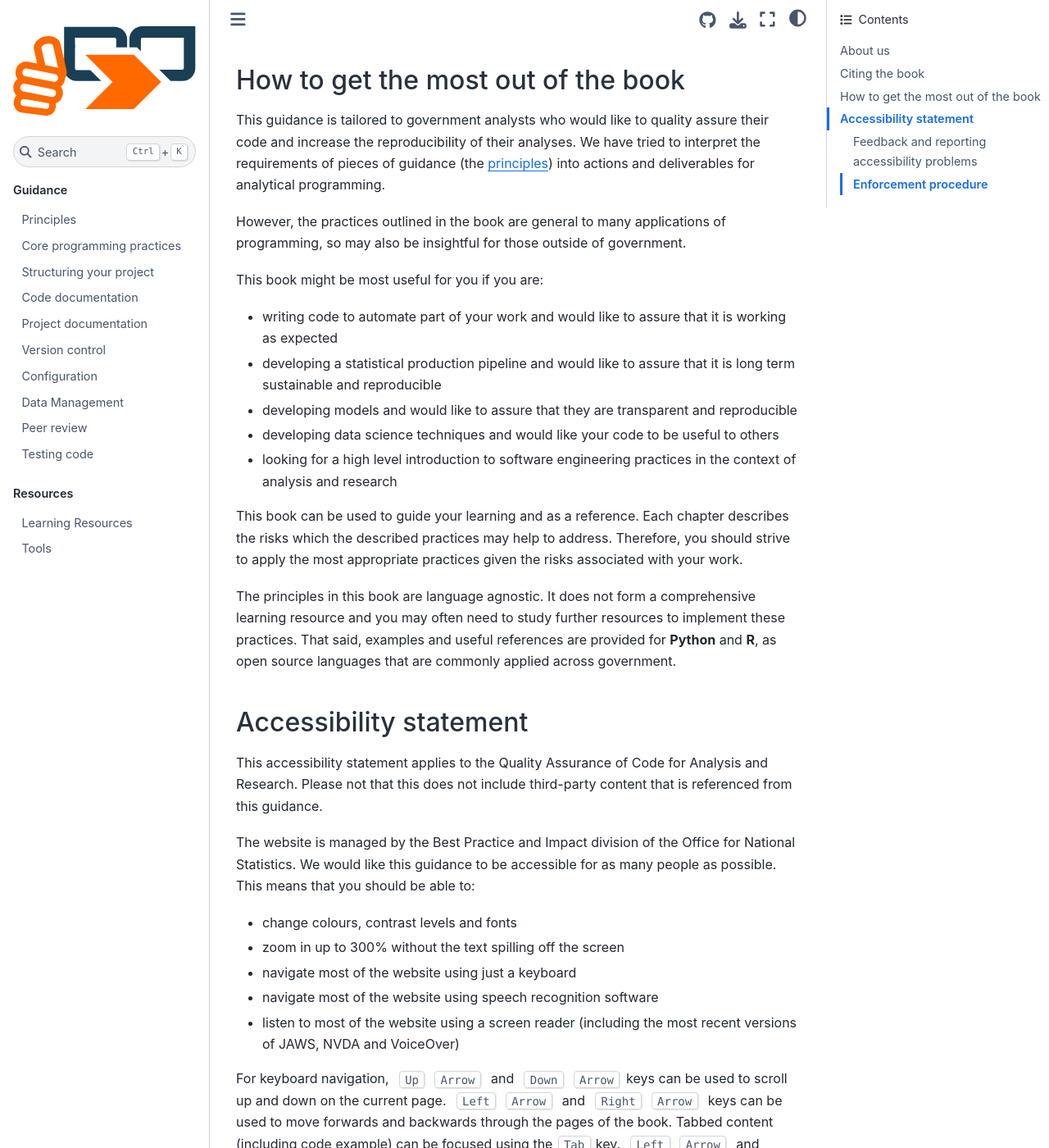
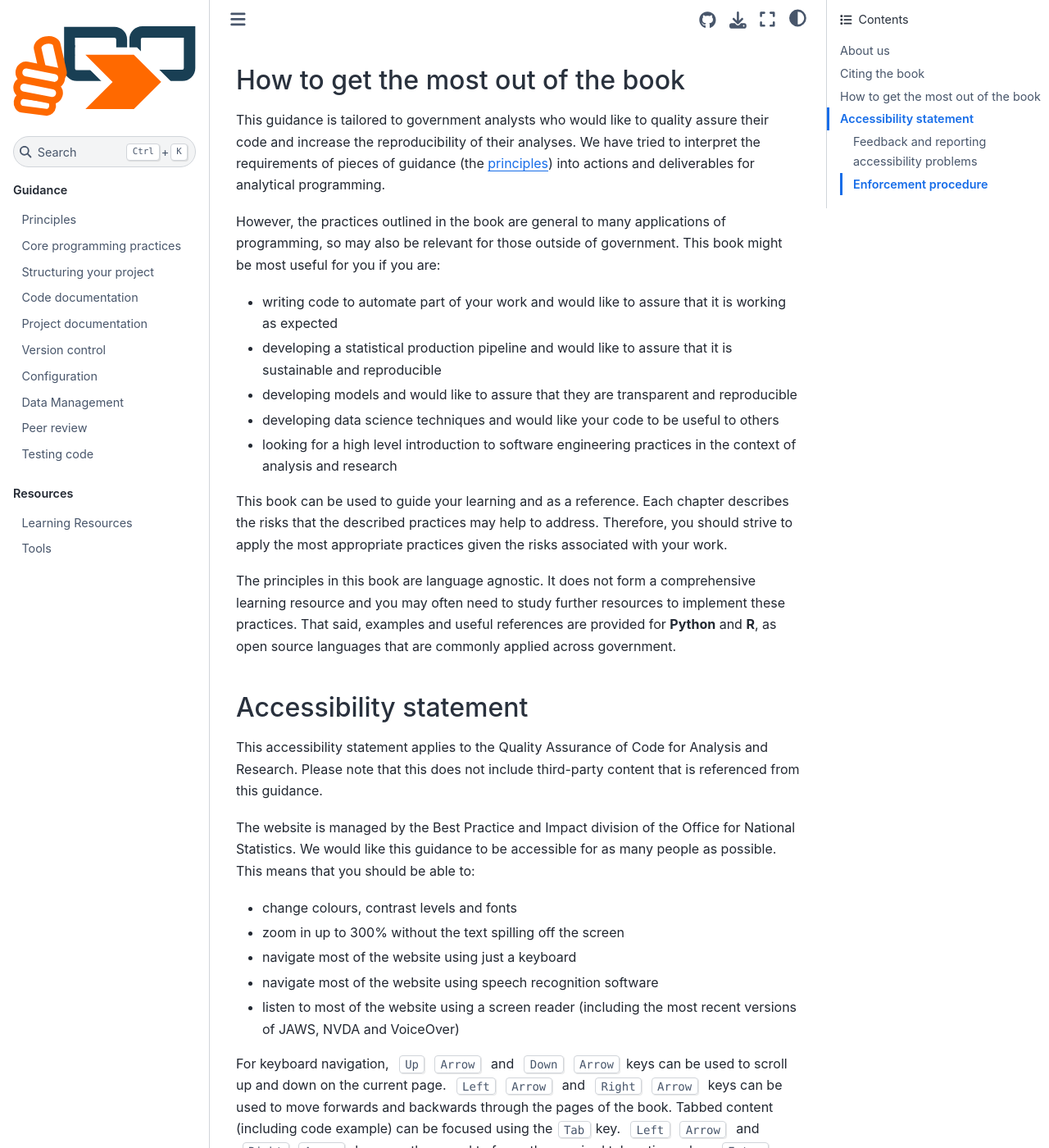
Before and after one commit to best-practice-and-impact/qa-of-code-guidance, a Jupyter Book: the page built from book/intro.md, in a window 1280 px wide and 1400 px high, scrolled down 1057 px. Shown: the whole window at 82% size. Built offline with Jupyter Book 1.0.4 settings and Sphinx 7.4.7 and the Sphinx Book theme 1.1.4, drawn with Linux system fonts in a browser that asks for light colours.

Commit message:
Minor edits to fix typos in intro

```diff
--- a/book/intro.md
+++ b/book/intro.md
@@ -27,22 +27,20 @@ The following structure can be used to reference the current version of the book
 
 This guidance is tailored to government analysts who would like to quality assure their code and increase the reproducibility of their analyses. We have tried to interpret the requirements of pieces of guidance (the [principles](/principles.md)) into actions and deliverables for analytical programming.
 
-However, the practices outlined in the book are general to many applications of programming, so may also be insightful for those outside of government.
-
-This book might be most useful for you if you are:
+However, the practices outlined in the book are general to many applications of programming, so may also be relevant for those outside of government. This book might be most useful for you if you are:
 - writing code to automate part of your work and would like to assure that it is working as expected
-- developing a statistical production pipeline and would like to assure that it is long term sustainable and reproducible
+- developing a statistical production pipeline and would like to assure that it is sustainable and reproducible
 - developing models and would like to assure that they are transparent and reproducible
 - developing data science techniques and would like your code to be useful to others
 - looking for a high level introduction to software engineering practices in the context of analysis and research
 
-This book can be used to guide your learning and as a reference. Each chapter describes the risks which the described practices may help to address. Therefore, you should strive to apply the most appropriate practices given the risks associated with your work.
+This book can be used to guide your learning and as a reference. Each chapter describes the risks that the described practices may help to address. Therefore, you should strive to apply the most appropriate practices given the risks associated with your work.
 
 The principles in this book are language agnostic. It does not form a comprehensive learning resource and you may often need to study further resources to implement these practices. That said, examples and useful references are provided for **Python** and **R**, as open source languages that are commonly applied across government.
 
 ## Accessibility statement
 
-This accessibility statement applies to the Quality Assurance of Code for Analysis and Research. Please not that this does not include third-party content that is referenced from this guidance.
+This accessibility statement applies to the Quality Assurance of Code for Analysis and Research. Please note that this does not include third-party content that is referenced from this guidance.
 
 The website is managed by the Best Practice and Impact division of the Office for National Statistics. We would like this guidance to be accessible for as many people as possible. This means that you should be able to:
 * change colours, contrast levels and fonts
```
Also changed, not shown: README.md (+1 -1 lines).
